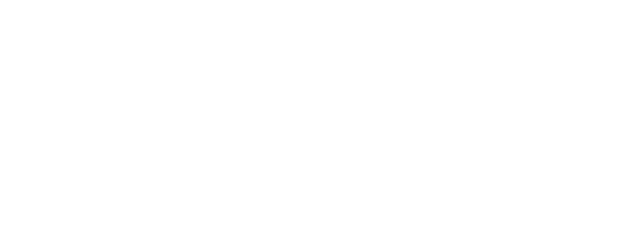
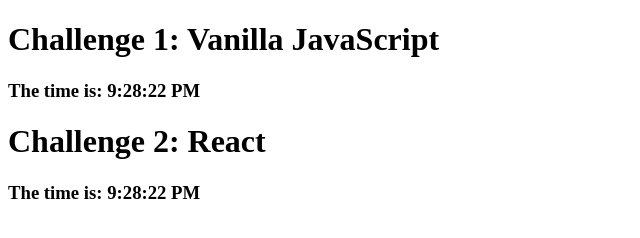
Before and after one commit to sbishop7/tickingClock, a plain HTML site: page index.html in a window 1280 px wide. Shown: the whole page, without its empty margins (0-640 px from the left). Drawn offline with nearby package versions, Linux system fonts and the light colour scheme.

Commit message:
added code

```diff
--- a/index.html
+++ b/index.html
@@ -5,13 +5,6 @@
     <title>Ticking Clock</title>
     <script src="https://unpkg.com/react@15/dist/react.js"></script>
     <script src="https://unpkg.com/react-dom@15/dist/react-dom.js"></script>
-    <style media="screen">
-        .demo {
-          border: 1px solid #ccc;
-          margin: 1em;
-          padding: 1em;
-        }
-      </style>
   </head>
   <body>
       <div id="js"></div>
--- a/script.js
+++ b/script.js
@@ -2,3 +2,32 @@
 
 const jsContainer = document.getElementById("js");
 const reactContainer = document.getElementById("react");
+
+const render = () => {
+    jsContainer.innerHTML = `
+    <div id="javascript">
+        <h1>Challenge 1: Vanilla JavaScript</h1>
+        <h3>The time is: ${new Date().toLocaleTimeString('en-US')}</h3>
+    </div>
+    `;
+
+    ReactDOM.render(
+        React.createElement(
+            "div",
+            null,
+            React.createElement(
+                "h1",
+                null,
+                "Challenge 2: React"
+            ),
+            React.createElement(
+                "h3",
+                null,
+                "The time is: " + new Date().toLocaleTimeString('en-US')
+            )
+        ),
+        reactContainer
+    )
+}
+
+setInterval(render, 1000);
```
